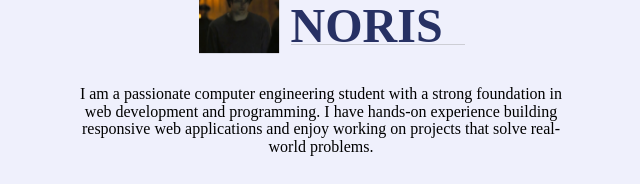
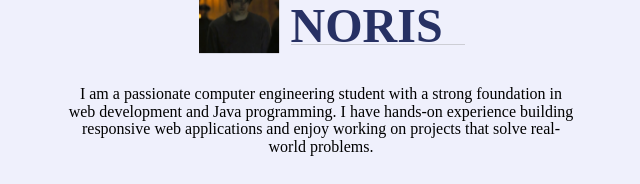
Before and after one commit to 4noris/mypersonalportfolio, a plain HTML site: page index.html in a window 1280 px wide. Shown: the part 314-498 px from the top of the page, 319-959 px from the left. Drawn offline with nearby package versions, Linux system fonts and the light colour scheme; a web font is replaced by a local one.

Commit message:
Update index.html

```diff
--- a/index.html
+++ b/index.html
@@ -12,7 +12,7 @@
     <meta
       name="description"
       content="I am a passionate computer engineering student
-        with a strong foundation in web development and
+        with a strong foundation in web development and java
         programming. I have hands-on experience
         building responsive web applications and enjoy
         working on projects that solve real-world
@@ -103,7 +103,7 @@
         <p class="user-bio">
           I am a passionate computer engineering student
           with a strong foundation in web development and
-          programming. I have hands-on experience
+          Java programming. I have hands-on experience
           building responsive web applications and enjoy
           working on projects that solve real-world
           problems.
```
